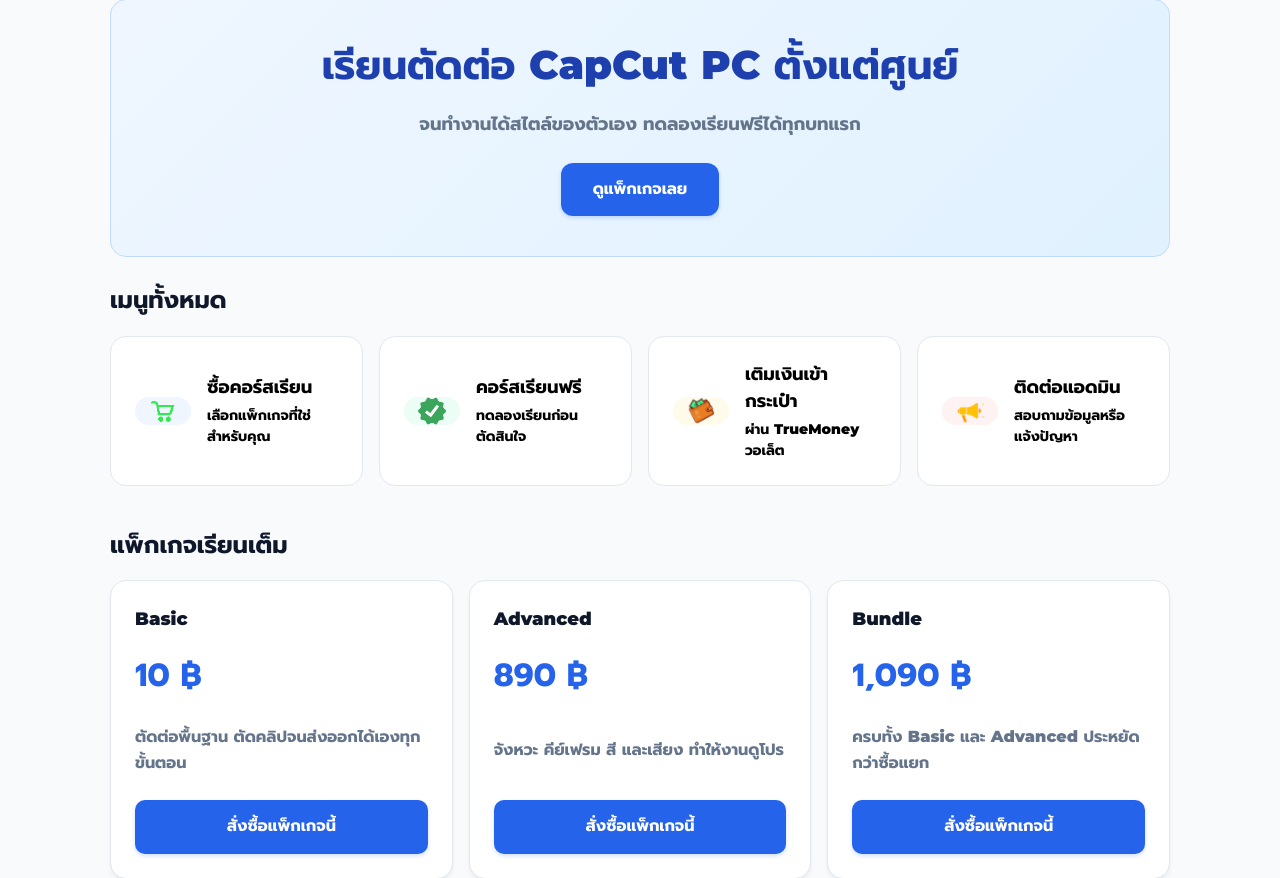
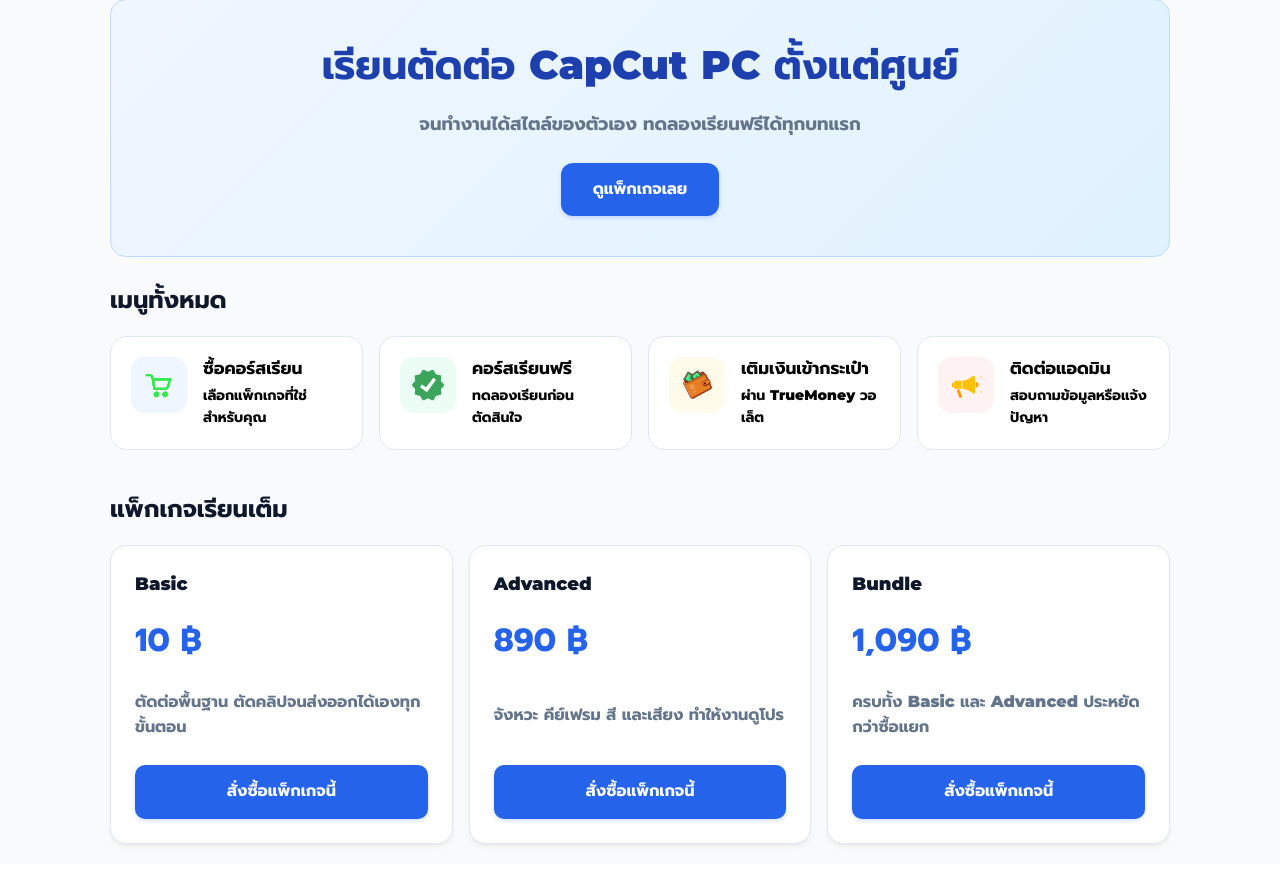
Before and after one commit to lynzy2044-eng/easy-shop, a Flask app: page / in a window 1280 px wide. Shown: the part 90-968 px from the top of the page. After the commit the page ends 937 px from the top, so only its background shows below. Run offline with Flask 3, Linux system fonts and the light colour scheme; data that the repository does not hold is empty.

Commit message:
Update index.html

```diff
--- a/templates/index.html
+++ b/templates/index.html
@@ -1,94 +1,125 @@
 {% extends "base.html" %}
 {% block content %}
 <style>
-  .menu-icon {
-    width: 28px; height: 28px; object-fit: contain; display: block;
-  }
-  .menu-icon .still,
-  .menu-icon img {
-    width: 100%; height: 100%; object-fit: contain; display: block;
+  /* ================= เมนูทั้งหมด (ใช้ class ใหม่ ไม่ซ้ำกับ base.html) ================= */
+  .menu-grid {
+    display: grid;
+    grid-template-columns: repeat(auto-fit, minmax(240px, 1fr));
+    gap: 16px;
+    margin-top: 12px;
   }
 
-  /* บังคับสีลิงก์หลักให้เป็นสีดำ */
-  a.dash-card,
-  a.dash-card:link,
-  a.dash-card:visited,
-  a.dash-card:hover,
-  a.dash-card:active {
-    text-decoration: none !important;
-    color: #000000 !important;
+  .menu-tile {
+    display: flex;
+    align-items: flex-start;
+    gap: 16px;
+    box-sizing: border-box;
+    width: 100%;
+    height: auto;
+    min-height: 0;
+    max-height: none;
+    overflow: visible;
+    padding: 20px;
+    background: #ffffff;
+    border: 1px solid #e2e8f0;
+    border-radius: 16px;
+    color: #000000;
+    text-decoration: none;
+    transition: transform 0.35s ease, opacity 0.35s ease, filter 0.35s ease, box-shadow 0.35s ease, border-color 0.35s ease;
   }
 
-  .dash-card h3 {
-    color: #000000 !important;
+  .menu-tile-icon {
+    position: relative;
+    flex: 0 0 56px;
+    width: 56px;
+    height: 56px;
+    border-radius: 14px;
+    display: flex;
+    align-items: center;
+    justify-content: center;
   }
 
-  .dash-card p.muted {
-    color: #000000 !important;
+  .menu-tile-icon img {
+    position: absolute;
+    left: 50%;
+    top: 50%;
+    width: 32px;
+    height: 32px;
+    transform: translate(-50%, -50%);
+    object-fit: contain;
+    display: block;
   }
 
-  /* ---- ตัวการ์ด: ความสูงขยายตามเนื้อหาเสมอ ---- */
-  .dash-grid > a.dash-card {
-    position: relative;
-    box-sizing: border-box;
-    display: flex !important;
-    align-items: center;
-    height: auto !important;
-    min-height: 0 !important;
-    max-height: none !important;
-    overflow: visible !important;
-    line-height: 1.5;
-    transition: transform 0.35s ease, opacity 0.35s ease, filter 0.35s ease, box-shadow 0.35s ease;
+  .menu-tile-icon .anim {
+    opacity: 0;
   }
 
-  .dash-grid > a.dash-card > div {
-    height: auto !important;
-    max-height: none !important;
-    overflow: visible !important;
+  .menu-tile-text {
+    flex: 1;
     min-width: 0;
+    height: auto;
+    overflow: visible;
   }
 
-  .dash-card h3 {
+  .menu-tile-text h3 {
+    margin: 0 0 4px;
+    font-size: 17px;
+    line-height: 1.4;
+    color: #000000;
     transition: transform 0.35s ease;
+  }
+
+  .menu-tile-text p {
+    margin: 0;
+    font-size: 14px;
+    line-height: 1.6;
+    color: #000000;
   }
 
   /* ---- เฉพาะอุปกรณ์ที่ใช้เมาส์ได้ ---- */
   @media (hover: hover) and (pointer: fine) {
 
-    /* ซ่อนคำอธิบายไว้ก่อน แต่ยังคงพื้นที่ในเลย์เอาต์ เพื่อไม่ให้การ์ดขยับตอน hover */
-    .dash-card p.muted {
+    /* ซ่อนคำอธิบายไว้ก่อน แต่ยังจองพื้นที่ไว้ เพื่อไม่ให้การ์ดขยับตอน hover */
+    .menu-tile-text p {
       opacity: 0;
-      pointer-events: none;
-      line-height: 1.6;
       transition: opacity 0.3s ease;
     }
 
-    /* การ์ดอื่นตอนมีการ์ดใดถูกชี้อยู่: เบลอและเล็กลง */
-    .dash-grid:hover > a.dash-card {
+    /* การ์ดอื่นตอนมีการ์ดใดถูกชี้: เบลอและเล็กลง */
+    .menu-grid:hover .menu-tile {
       opacity: 0.55;
       filter: blur(1.5px);
       transform: scale(0.96);
     }
 
-    /* การ์ดที่ถูกชี้: ขยายขึ้น ชัด และมีเงาเล็กน้อย */
-    .dash-grid > a.dash-card:hover,
-    .dash-grid > a.dash-card:focus-visible {
+    /* การ์ดที่ถูกชี้: ขยาย ชัด และมีเงา */
+    .menu-tile:hover {
       opacity: 1;
       filter: none;
       transform: scale(1.06);
       z-index: 2;
+      border-color: #2563eb;
       box-shadow: 0 12px 28px rgba(37, 99, 235, 0.18);
     }
 
     /* หัวข้อขยับขึ้นเล็กน้อย */
-    .dash-grid > a.dash-card:hover h3,
-    .dash-grid > a.dash-card:focus-visible h3 {
+    .menu-tile:hover .menu-tile-text h3 {
       transform: translateY(-6px);
     }
 
     /* แสดงคำอธิบาย */
-    .dash-grid > a.dash-card:hover p.muted,
-    .dash-grid > a.dash-card:focus-visible p.muted {
+    .menu-tile:hover .menu-tile-text p {
+      opacity: 1;
+    }
+
+    /* สลับภาพนิ่ง -> GIF เมื่อชี้ */
+    .menu-tile .still {
+      transition: opacity 0.2s ease;
+    }
+    .menu-tile:hover .still {
+      opacity: 0;
+    }
+    .menu-tile:hover .anim {
       opacity: 1;
     }
   }
@@ -104,63 +135,52 @@
 <!-- Dashboard Menus -->
 <section style="margin-bottom: 40px;">
   <h2>เมนูทั้งหมด</h2>
-  <div class="grid dash-grid" style="grid-template-columns: repeat(auto-fit, minmax(min(100%, 240px), 1fr)); grid-auto-rows: auto; align-items: stretch;">
+  <div class="menu-grid">
 
     <!-- ซื้อคอร์ส -->
-    <a href="#packages" class="dash-card" data-hover-gif>
-      <div class="dash-icon" style="background: #eff6ff;">
-        <span class="menu-icon">
-          <img class="still" src="{{ url_for('static', filename='icons/still/cart-still.png') }}" alt=""
-               data-still="{{ url_for('static', filename='icons/still/cart-still.png') }}"
-               data-anim="{{ url_for('static', filename='icons/cart.gif') }}">
-        </span>
+    <a href="#packages" class="menu-tile">
+      <div class="menu-tile-icon" style="background: #eff6ff;">
+        <img class="still" src="{{ url_for('static', filename='icons/still/cart-still.png') }}" alt="">
+        <img class="anim" src="{{ url_for('static', filename='icons/cart.gif') }}" alt="">
       </div>
-      <div>
-        <h3 style="margin: 0 0 4px;">ซื้อคอร์สเรียน</h3>
-        <p class="muted" style="margin: 0; font-size: 14px;">เลือกแพ็กเกจที่ใช่สำหรับคุณ</p>
+      <div class="menu-tile-text">
+        <h3>ซื้อคอร์สเรียน</h3>
+        <p>เลือกแพ็กเกจที่ใช่สำหรับคุณ</p>
       </div>
     </a>
 
     <!-- เรียนฟรี -->
-    <a href="{{ url_for('free_lessons') }}" class="dash-card" data-hover-gif>
-      <div class="dash-icon" style="background: #ecfdf5;">
-        <span class="menu-icon">
-          <img class="still" src="{{ url_for('static', filename='icons/still/verified-still.png') }}" alt=""
-               data-still="{{ url_for('static', filename='icons/still/verified-still.png') }}"
-               data-anim="{{ url_for('static', filename='icons/verified.gif') }}">
-        </span>
+    <a href="{{ url_for('free_lessons') }}" class="menu-tile">
+      <div class="menu-tile-icon" style="background: #ecfdf5;">
+        <img class="still" src="{{ url_for('static', filename='icons/still/verified-still.png') }}" alt="">
+        <img class="anim" src="{{ url_for('static', filename='icons/verified.gif') }}" alt="">
       </div>
-      <div>
-        <h3 style="margin: 0 0 4px;">คอร์สเรียนฟรี</h3>
-        <p class="muted" style="margin: 0; font-size: 14px;">ทดลองเรียนก่อนตัดสินใจ</p>
+      <div class="menu-tile-text">
+        <h3>คอร์สเรียนฟรี</h3>
+        <p>ทดลองเรียนก่อนตัดสินใจ</p>
       </div>
     </a>
 
     <!-- เติมเงิน -->
-    <a href="{{ url_for('topup') }}" class="dash-card">
-      <div class="dash-icon" style="background: #fffbeb;">
-        <span class="menu-icon">
-          <img src="{{ url_for('static', filename='icons/wallet.png') }}" alt="">
-        </span>
+    <a href="{{ url_for('topup') }}" class="menu-tile">
+      <div class="menu-tile-icon" style="background: #fffbeb;">
+        <img src="{{ url_for('static', filename='icons/wallet.png') }}" alt="">
       </div>
-      <div>
-        <h3 style="margin: 0 0 4px;">เติมเงินเข้ากระเป๋า</h3>
-        <p class="muted" style="margin: 0; font-size: 14px;">ผ่าน TrueMoney วอเล็ต</p>
+      <div class="menu-tile-text">
+        <h3>เติมเงินเข้ากระเป๋า</h3>
+        <p>ผ่าน TrueMoney วอเล็ต</p>
       </div>
     </a>
 
     <!-- ติดต่อแอดมิน -->
-    <a href="{{ url_for('contact') }}" class="dash-card" data-hover-gif>
-      <div class="dash-icon" style="background: #fef2f2;">
-        <span class="menu-icon">
-          <img class="still" src="{{ url_for('static', filename='icons/still/announce-still.png') }}" alt=""
-               data-still="{{ url_for('static', filename='icons/still/announce-still.png') }}"
-               data-anim="{{ url_for('static', filename='icons/announce.gif') }}">
-        </span>
+    <a href="{{ url_for('contact') }}" class="menu-tile">
+      <div class="menu-tile-icon" style="background: #fef2f2;">
+        <img class="still" src="{{ url_for('static', filename='icons/still/announce-still.png') }}" alt="">
+        <img class="anim" src="{{ url_for('static', filename='icons/announce.gif') }}" alt="">
       </div>
-      <div>
-        <h3 style="margin: 0 0 4px;">ติดต่อแอดมิน</h3>
-        <p class="muted" style="margin: 0; font-size: 14px;">สอบถามข้อมูลหรือแจ้งปัญหา</p>
+      <div class="menu-tile-text">
+        <h3>ติดต่อแอดมิน</h3>
+        <p>สอบถามข้อมูลหรือแจ้งปัญหา</p>
       </div>
     </a>
 
@@ -181,27 +201,4 @@
     {% endfor %}
   </div>
 </section>
-
-<script>
-  // เล่น GIF เมื่อเอาเมาส์ชี้ที่การ์ด (เฉพาะอุปกรณ์ที่ใช้เมาส์ได้) ปกติแสดงภาพนิ่ง
-  if (window.matchMedia('(hover: hover)').matches) {
-    document.querySelectorAll('[data-hover-gif]').forEach(function (card) {
-      const img = card.querySelector('img.still');
-      if (!img) return;
-      const animSrc = img.dataset.anim;
-      const stillSrc = img.dataset.still;
-
-      // โหลด GIF ไว้ล่วงหน้า จะได้เล่นทันทีตอนชี้
-      const preload = new Image();
-      preload.src = animSrc;
-
-      card.addEventListener('mouseenter', function () {
-        img.src = animSrc;
-      });
-      card.addEventListener('mouseleave', function () {
-        img.src = stillSrc;
-      });
-    });
-  }
-</script>
 {% endblock %}
```
